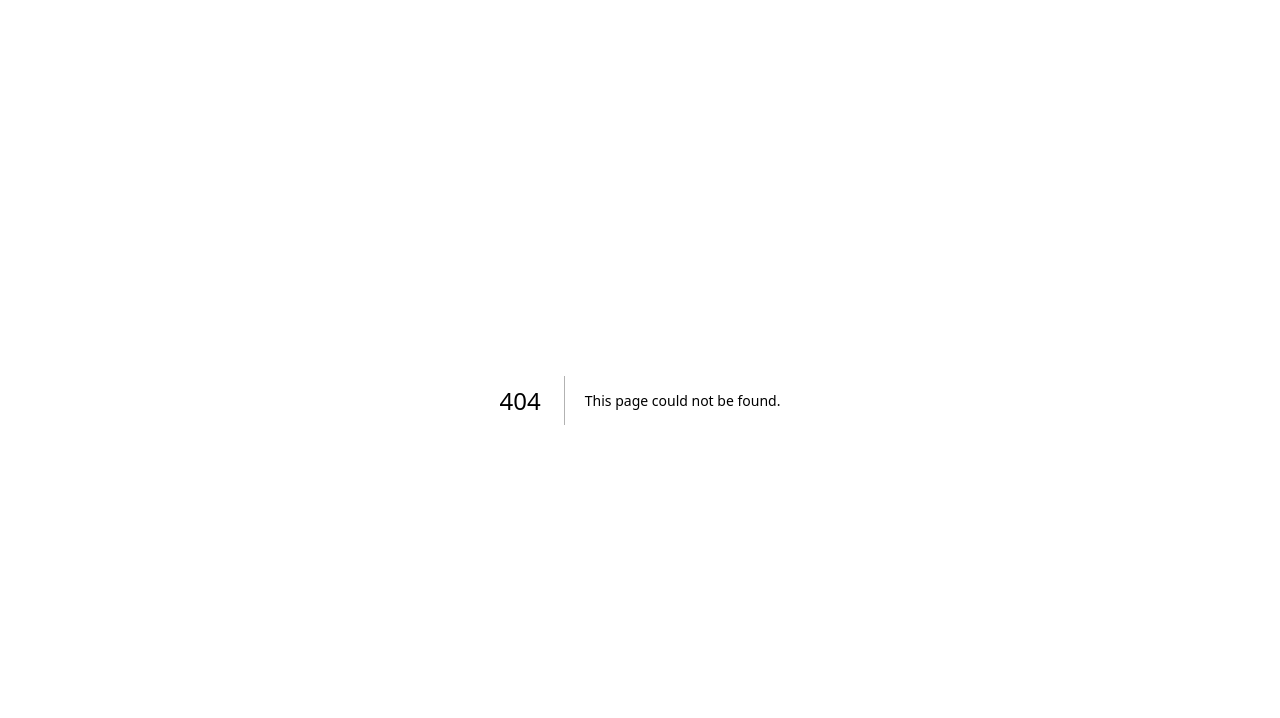
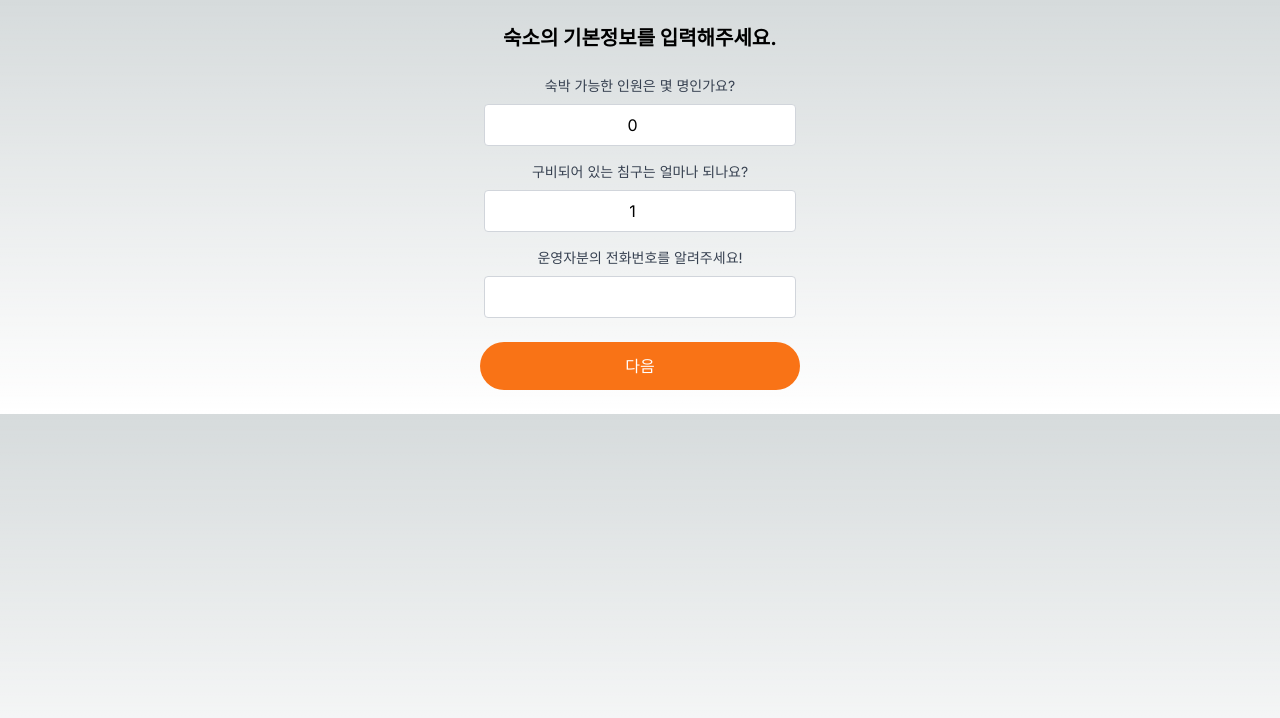
Before and after one commit to Ji-Hyeon212/wagglewaggle, a Next.js app: page /register in a window 1280 px wide. Before the commit this address had no page. Shown: the top 718 px of the page. Built offline with nearby package versions, Linux system fonts and the light colour scheme.

Commit message:
#3 단계별 컴포넌트 생성

```diff
--- /dev/null
+++ b/src/app/components/register/Step1.tsx
@@ -0,0 +1,68 @@
+import React, { useState } from 'react';
+import { StepProps } from '../../types/types';
+
+const Step1: React.FC<StepProps> = ({ setFormData, formData, nextStep }) => {
+  const [maxOccupancy, setMaxOccupancy] = useState<number>(formData.maxOccupancy ? Number(formData.maxOccupancy) : 0);
+  const [bedCount, setBedCount] = useState<number>(formData.bedCount || 1);
+  const [phone, setPhone] = useState<string>(formData.phone || '');
+
+  const handleNext = () => {
+    setFormData({
+      ...formData,
+      maxOccupancy,
+      bedCount,
+      phone
+    });
+    if (nextStep) {
+      nextStep();
+    }
+  };
+
+  return (
+    <div className="p-6 flex flex-col items-center">
+      <h2 className="text-xl font-bold mb-6 text-center">숙소의 기본정보를 입력해주세요.</h2>
+
+      <div className="w-full mb-4">
+        <label className="block text-sm text-gray-700 mb-2 text-center">숙박 가능한 인원은 몇 명인가요?</label>
+        <div className="flex justify-center">
+          <input
+            type="number"
+            value={maxOccupancy}
+            onChange={(e) => setMaxOccupancy(Number(e.target.value))}
+            className="text-center p-2 border border-gray-300 rounded w-1/2"
+          />
+        </div>
+      </div>
+
+      <div className="w-full mb-4">
+        <label className="block text-sm text-gray-700 mb-2 text-center">구비되어 있는 침구는 얼마나 되나요?</label>
+        <div className="flex justify-center">
+          <input
+            type="number"
+            value={bedCount}
+            onChange={(e) => setBedCount(Number(e.target.value))}
+            className="text-center p-2 border border-gray-300 rounded w-1/2"
+          />
+        </div>
+      </div>
+
+      <div className="w-full mb-6">
+        <label className="block text-sm text-gray-700 mb-2 text-center">운영자분의 전화번호를 알려주세요!</label>
+        <div className="flex justify-center">
+          <input
+            type="tel"
+            value={phone}
+            onChange={(e) => setPhone(e.target.value)}
+            className="text-center p-2 border border-gray-300 rounded w-1/2"
+          />
+        </div>
+      </div>
+
+      <button onClick={handleNext} className="bg-orange-500 text-white p-3 rounded-full w-full max-w-xs">
+        다음
+      </button>
+    </div>
+  );
+};
+
+export default Step1;
--- /dev/null
+++ b/src/app/components/register/Step2.tsx
@@ -0,0 +1,43 @@
+import React, { useState } from 'react';
+import { StepProps } from '../../types/types';
+
+  const Step2: React.FC<StepProps> = ({ setFormData, formData, nextStep, prevStep }) => {
+  const [location, setLocation] = useState(formData.location || '');
+
+  const handleNext = () => {
+    setFormData({
+      ...formData,
+      location
+    });
+    if (nextStep) {
+        nextStep();
+      }
+  };
+
+  return (
+    <div className="p-6">
+      <h2 className="text-2xl font-bold mb-4">숙소의 위치를 입력해주세요!</h2>
+
+      <div className="mb-4">
+        <label className="block text-gray-700">주소를 입력하세요.</label>
+        <input
+          type="text"
+          value={location}
+          onChange={(e) => setLocation(e.target.value)}
+          className="mt-2 p-2 border border-gray-300 rounded w-full"
+        />
+      </div>
+
+      <div className="flex justify-between">
+        <button onClick={prevStep} className="bg-gray-300 text-black p-2 rounded">
+          이전
+        </button>
+        <button onClick={handleNext} className="bg-orange-500 text-white p-2 rounded">
+          다음
+        </button>
+      </div>
+    </div>
+  );
+};
+
+export default Step2;
--- /dev/null
+++ b/src/app/components/register/Step3.tsx
@@ -0,0 +1,57 @@
+import React, { useState } from 'react';
+import { StepProps } from '../../types/types';
+
+const Step3: React.FC<StepProps> = ({ setFormData, formData, nextStep, prevStep }) => {
+  const [dates, setDates] = useState(formData.dates || '');
+  const [price, setPrice] = useState(formData.price || '');
+
+  const handleNext = () => {
+    setFormData({
+      ...formData,
+      dates,
+      price
+    });
+    if (nextStep) {
+        nextStep();
+      }
+  };
+
+  return (
+    <div className="p-6">
+      <h2 className="text-2xl font-bold mb-4">숙소를 운영할 날짜와 가격을 입력해주세요.</h2>
+
+      <div className="mb-4">
+        <label className="block text-gray-700">운영 날짜</label>
+        <input
+          type="text"
+          value={dates}
+          onChange={(e) => setDates(e.target.value)}
+          className="mt-2 p-2 border border-gray-300 rounded w-full"
+          placeholder="2024-08-14 ~ 2024-08-15"
+        />
+      </div>
+
+      <div className="mb-4">
+        <label className="block text-gray-700">가격 (원)</label>
+        <input
+          type="number"
+          value={price}
+          onChange={(e) => setPrice(e.target.value)}
+          className="mt-2 p-2 border border-gray-300 rounded w-full"
+          placeholder="20000"
+        />
+      </div>
+
+      <div className="flex justify-between">
+        <button onClick={prevStep} className="bg-gray-300 text-black p-2 rounded">
+          이전
+        </button>
+        <button onClick={handleNext} className="bg-orange-500 text-white p-2 rounded">
+          다음
+        </button>
+      </div>
+    </div>
+  );
+};
+
+export default Step3;
--- /dev/null
+++ b/src/app/components/register/Step4.tsx
@@ -0,0 +1,64 @@
+import React, { useState } from 'react';
+import { StepProps } from '../../types/types';
+
+const Step4: React.FC<StepProps> = ({ setFormData, formData, prevStep, submitForm }) => {
+  const [description, setDescription] = useState<string>(formData.description || '');
+  const [photos, setPhotos] = useState<FileList | null>(null);
+
+  const handleFileChange = (e: React.ChangeEvent<HTMLInputElement>) => {
+    if (e.target.files) {
+      setPhotos(e.target.files);
+    }
+  };
+
+  const handleSubmit = () => {
+    // Convert FileList to an array if needed for further processing
+    const photosArray = photos ? Array.from(photos) : null;
+
+    setFormData({
+      ...formData,
+      description,
+      photos,
+    });
+    if (submitForm) {
+      submitForm();
+    }
+  };
+
+  return (
+    <div className="p-6">
+      <h2 className="text-2xl font-bold mb-4">숙소의 기본정보를 입력해주세요.</h2>
+
+      <div className="mb-4">
+        <label className="block text-gray-700">숙소를 잘 나타내는 사진을 등록해주세요.</label>
+        <input
+          type="file"
+          multiple
+          onChange={handleFileChange}
+          className="mt-2 p-2 border border-gray-300 rounded w-full"
+        />
+      </div>
+
+      <div className="mb-4">
+        <label className="block text-gray-700">숙소를 간단하게 소개해주세요.</label>
+        <textarea
+          value={description}
+          onChange={(e) => setDescription(e.target.value)}
+          className="mt-2 p-2 border border-gray-300 rounded w-full"
+          placeholder="어떤 내용이든 자유롭게 작성해주세요 :)"
+        ></textarea>
+      </div>
+
+      <div className="flex justify-between">
+        <button onClick={prevStep} className="bg-gray-300 text-black p-2 rounded">
+          이전
+        </button>
+        <button onClick={handleSubmit} className="bg-orange-500 text-white p-2 rounded">
+          완료
+        </button>
+      </div>
+    </div>
+  );
+};
+
+export default Step4;
--- /dev/null
+++ b/src/app/register/page.tsx
@@ -0,0 +1,45 @@
+//숙소 등록하기
+"use client";
+
+import React, { useState } from 'react';
+import Step1 from '../components/register/Step1';
+import Step2 from '../components/register/Step2';
+import Step3 from '../components/register/Step3';
+import Step4 from '../components/register/Step4';
+import { FormDataType } from '../types/types';
+
+
+const RegisterPage: React.FC = () => {
+  const [step, setStep] = useState<number>(1);
+  const [formData, setFormData] = useState<FormDataType>({});
+
+  const nextStep = () => setStep(step + 1);
+  const prevStep = () => setStep(step - 1);
+  const submitForm = () => {
+    console.log('Form data submitted:', formData);
+    // Here you would typically send the data to your Nest.js backend
+  };
+
+  const renderStep = () => {
+    switch (step) {
+      case 1:
+        return <Step1 setFormData={setFormData} formData={formData} nextStep={nextStep} />;
+      case 2:
+        return <Step2 setFormData={setFormData} formData={formData} nextStep={nextStep} prevStep={prevStep} />;
+      case 3:
+        return <Step3 setFormData={setFormData} formData={formData} nextStep={nextStep} prevStep={prevStep} />;
+      case 4:
+        return <Step4 setFormData={setFormData} formData={formData} prevStep={prevStep} submitForm={submitForm} />;
+      default:
+        return <Step1 setFormData={setFormData} formData={formData} nextStep={nextStep} />;
+    }
+  };
+
+  return (
+    <div className="max-w-2xl mx-auto">
+      {renderStep()}
+    </div>
+  );
+};
+
+export default RegisterPage;
--- /dev/null
+++ b/src/app/reservation/page.tsx
@@ -0,0 +1 @@
+//예약하기
--- /dev/null
+++ b/src/app/types/types.ts
@@ -0,0 +1,20 @@
+// types.ts
+
+export interface FormDataType {
+  maxOccupancy?: number;
+  bedCount?: number;
+  phone?: string;
+  location?: string;
+  dates?: string;
+  price?: number | string;
+  description?: string;
+  photos?: FileList | null;
+}
+
+export interface StepProps {
+  setFormData: (data: FormDataType) => void;
+  formData: FormDataType;
+  nextStep?: () => void;
+  prevStep?: () => void;
+  submitForm?: () => void;
+}
```
